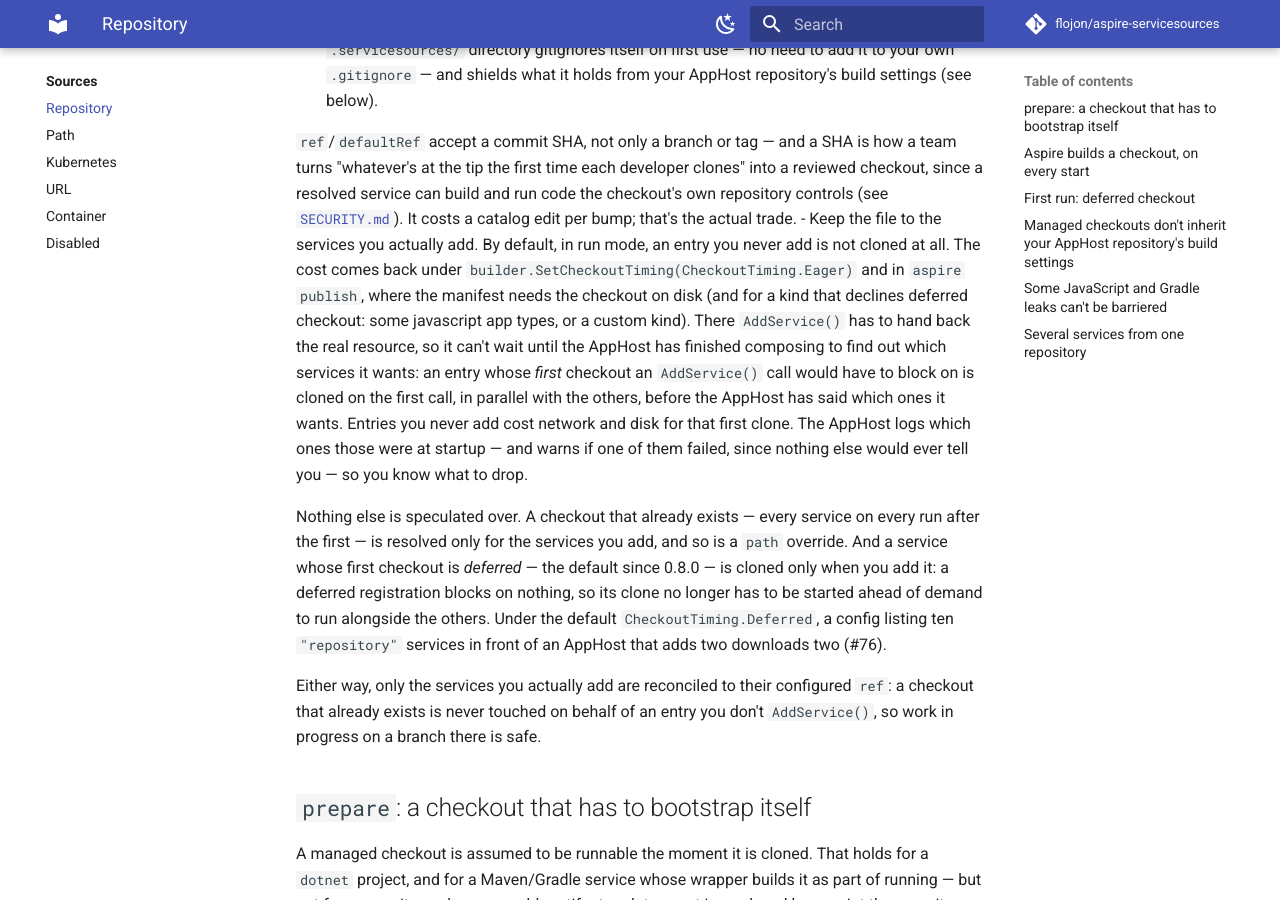
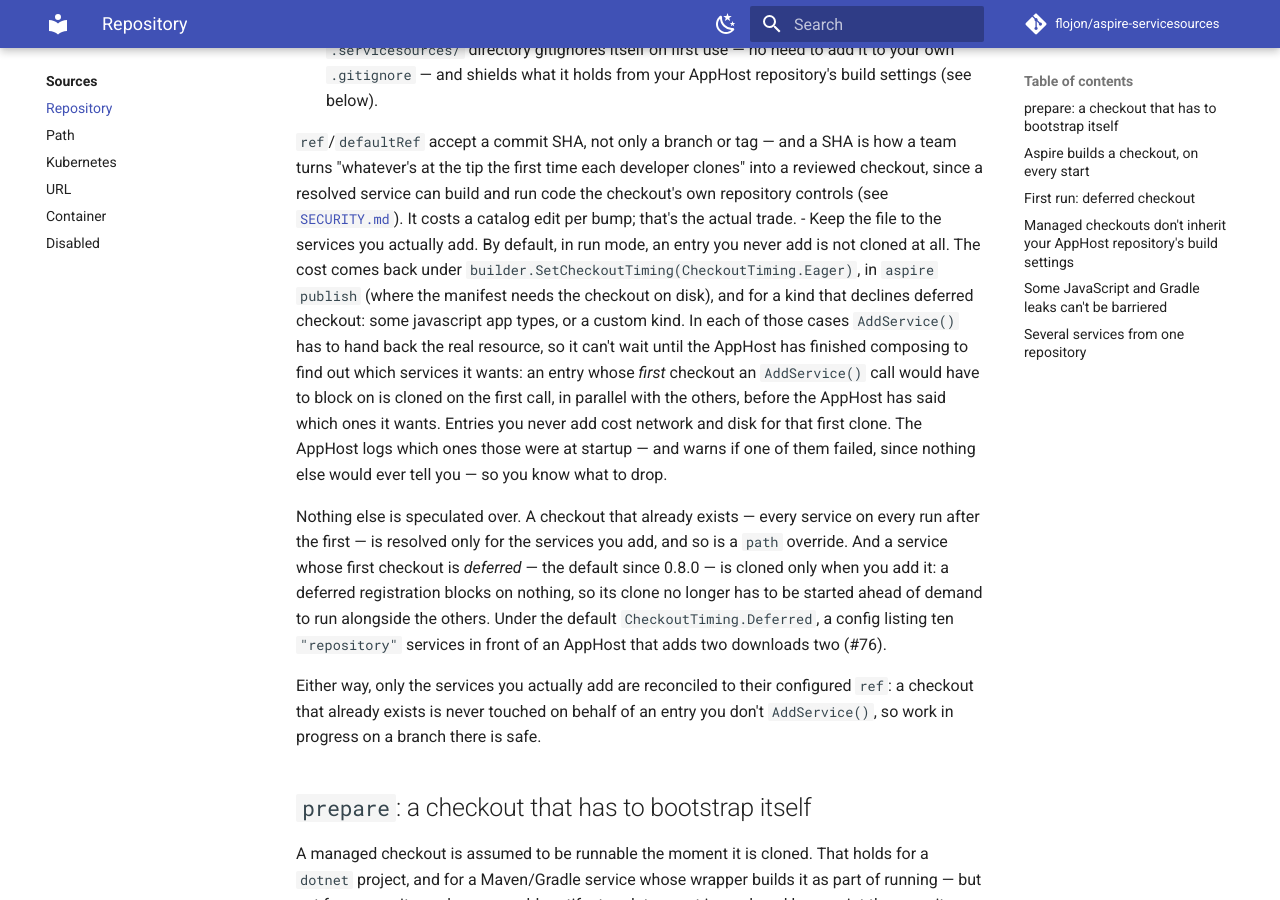
Before and after one commit to flojon/aspire-servicesources, an MkDocs documentation site: the page built from docs/sources/repository.md, in a window 1280 px wide and 900 px high, scrolled down 1346 px. Built offline with MkDocs 1.6.1 and Material for MkDocs 9.7.7, drawn with Linux system fonts in a browser that asks for light colours; comment, search, counter and statistics services are not loaded.

Commit message:
Sharpen the unused-checkout notice and docs wording after review
Lead the run-mode remedy with when deferral does not help, name why publish
cannot defer, fix the ambiguous docs referent, record the no-narrowing
tradeoff in the class remarks, and pin billing in the Eager test.

Co-Authored-By: Claude Sonnet 5.5 <noreply@anthropic.com>

```diff
--- a/docs/sources/repository.md
+++ b/docs/sources/repository.md
@@ -87,10 +87,11 @@ the `"path"` spelling to paste instead.)
   resolved service can build and run code the checkout's own repository controls (see
   [`SECURITY.md`](https://github.com/flojon/aspire-servicesources/blob/main/SECURITY.md)). It costs a catalog edit per bump; that's the actual trade.
 - Keep the file to the services you actually add. By default, in run mode, an entry you never add
-  is not cloned at all. The cost comes back under `builder.SetCheckoutTiming(CheckoutTiming.Eager)`
-  and in `aspire publish`, where the manifest needs the checkout on disk (and for a kind that
-  declines deferred checkout: some javascript app types, or a custom kind). There `AddService()` has to hand back the real resource, so it can't
-  wait until the AppHost has finished composing to find out which services it wants: an entry whose
+  is not cloned at all. The cost comes back under `builder.SetCheckoutTiming(CheckoutTiming.Eager)`,
+  in `aspire publish` (where the manifest needs the checkout on disk), and for a kind that declines
+  deferred checkout: some javascript app types, or a custom kind. In each of those cases
+  `AddService()` has to hand back the real resource, so it can't wait until the AppHost has
+  finished composing to find out which services it wants: an entry whose
   *first* checkout an `AddService()` call would have to block on is cloned on the first call, in
   parallel with the others, before the AppHost has said which ones it wants. Entries you never add
   cost network and disk for that first clone. The AppHost logs which ones those were at startup —
```
Also changed, not shown: docs/superpowers/specs/2026-09-28-217-orphaned-repository-entry-clone-cost-design.md (+7 -6 lines), 2 other files.
